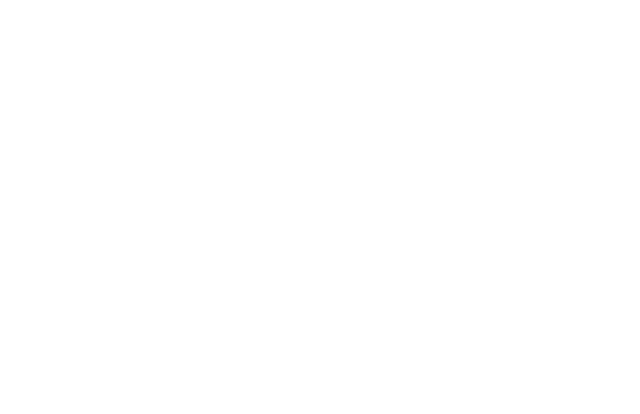
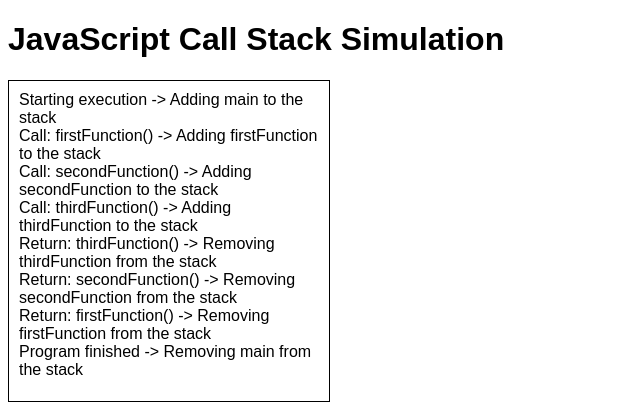
Before and after one commit to acciojob/time-travelling-debugger-Rashmi-Salunkhe, a website: page main.html in a window 1280 px wide. Shown: the whole page, without its empty margins (0-640 px from the left). Drawn offline with Linux system fonts and the light colour scheme.

Commit message:
created a submission

```diff
--- a/main.html
+++ b/main.html
@@ -1,16 +1,60 @@
 <!DOCTYPE html>
+<html lang="en">
+<head>
+    <meta charset="UTF-8">
+    <meta name="viewport" content="width=device-width, initial-scale=1.0">
+    <title>JavaScript Call Stack Simulation</title>
+    <style>
+        body {
+            font-family: Arial, sans-serif;
+        }
+        #output {
+            border: 1px solid black;
+            padding: 10px;
+            width: 300px;
+            height: 300px;
+            overflow-y: auto;
+            white-space: pre-wrap;
+        }
+    </style>
+</head>
+<body>
 
-<html>
+    <h1>JavaScript Call Stack Simulation</h1>
+    <div id="output"></div>
 
-<head>
-	<link rel="stylesheet" href="styles.css">
-</head>
+    <script type="text/javascript">
+        // Function to log the current call stack simulation
+        function logOutput(message) {
+            const outputDiv = document.getElementById('output');
+            outputDiv.textContent += message + '\n';
+        }
 
-<body>
-	<!-- the entire body must be written by student -->
-    <script type="text/javascript" src="./script.js">
-</script>
+        // Function 1
+        function firstFunction() {
+            logOutput("Call: firstFunction() -> Adding firstFunction to the stack");
+            secondFunction();
+            logOutput("Return: firstFunction() -> Removing firstFunction from the stack");
+        }
+
+        // Function 2
+        function secondFunction() {
+            logOutput("Call: secondFunction() -> Adding secondFunction to the stack");
+            thirdFunction();
+            logOutput("Return: secondFunction() -> Removing secondFunction from the stack");
+        }
+
+        // Function 3
+        function thirdFunction() {
+            logOutput("Call: thirdFunction() -> Adding thirdFunction to the stack");
+            logOutput("Return: thirdFunction() -> Removing thirdFunction from the stack");
+        }
+
+        // Start the execution
+        logOutput("Starting execution -> Adding main to the stack");
+        firstFunction();
+        logOutput("Program finished -> Removing main from the stack");
+    </script>
 
 </body>
-
 </html>
```
